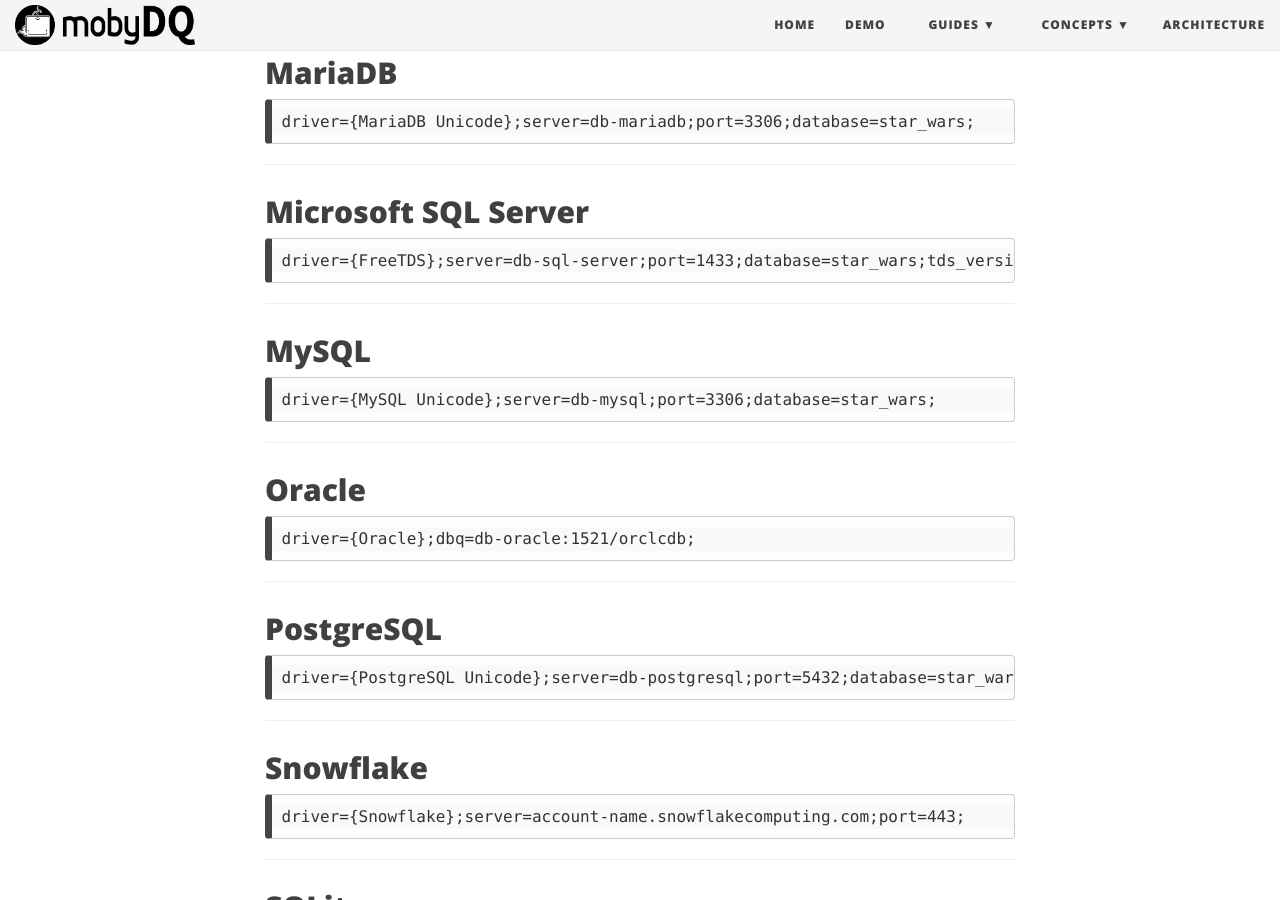
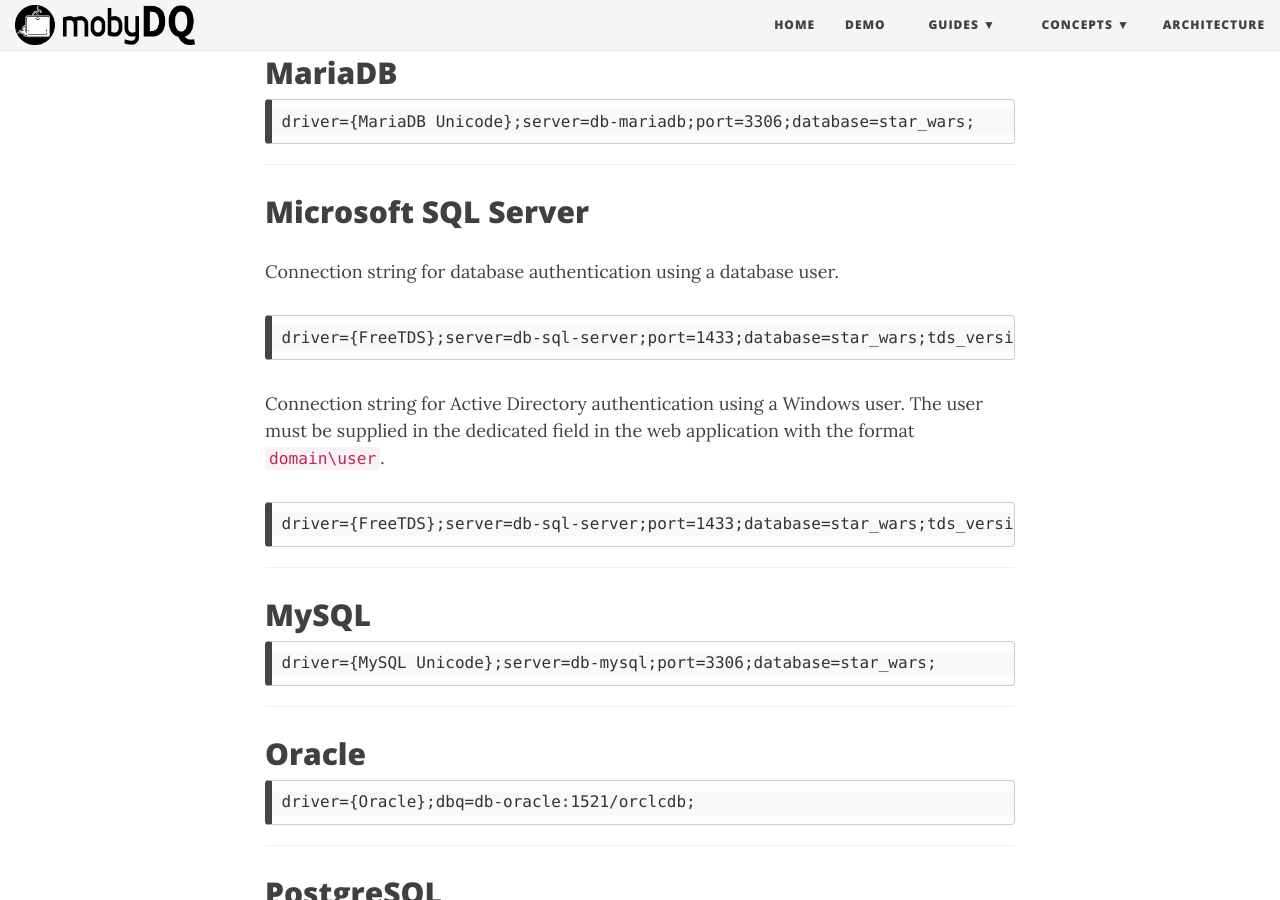
Before and after one commit to ubisoft/mobydq, a Jekyll site: the page built from docs/pages/datasourceconnectionstrings.md, in a window 1280 px wide and 900 px high, scrolled down 2121 px. Built offline with Jekyll 4.4.1, drawn with Linux system fonts in a browser that asks for light colours; nearby versions of some CDN libraries.

Commit message:
Update datasourceconnectionstrings.md

````diff
--- a/docs/pages/datasourceconnectionstrings.md
+++ b/docs/pages/datasourceconnectionstrings.md
@@ -76,8 +76,16 @@
 
 ## Microsoft SQL Server
 
+Connection string for database authentication using a database user.
+
 ```
 driver={FreeTDS};server=db-sql-server;port=1433;database=star_wars;tds_version=8.0;
+```
+
+Connection string for Active Directory authentication using a Windows user. The user must be supplied in the dedicated field in the web application with the format `domain\user`.
+
+```
+driver={FreeTDS};server=db-sql-server;port=1433;database=star_wars;tds_version=8.0;usentlmv2=yes;
 ```
 
 ---
````
